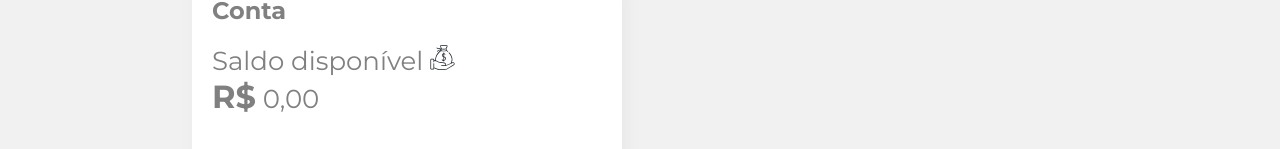
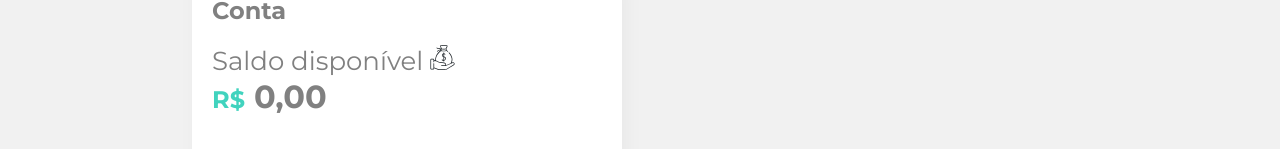
Before and after one commit to devcarolinealmeida/react-styled-components, a React (Create React App) app: page / in a window 1280 px wide. Shown: the part 193-342 px from the top of the page. Built offline with nearby package versions, Linux system fonts and the light colour scheme.

Commit message:
refactor Detail span

```diff
--- a/src/Components/Conta/index.jsx
+++ b/src/Components/Conta/index.jsx
@@ -4,7 +4,7 @@ import styled from "styled-components";
 import privado from "../../assets/images/privado.svg";
 import olho_icone from "../../assets/images/olho.svg";
 import dinheiro from "../../assets/images/dinheiro.svg";
-import { Icon, Box, Button, Saldo } from "../UI";
+import { Icon, Box, Button, Saldo, Detail } from "../UI";
 
 const IconMargin = styled(Icon)`
   margin-top: 2px;
@@ -26,9 +26,9 @@ const Conta = () => {
           <Icon src={dinheiro} alt="Ícone Saldo" />
         </span>
         {toggleState ? (
-          <div className="saldo">
-            <Saldo>R$</Saldo> 0,00{" "}
-          </div>
+          <Saldo>
+            <Detail>R$</Detail> 0,00{" "}
+          </Saldo>
         ) : null}
       </div>
 
--- a/src/Components/UI/index.jsx
+++ b/src/Components/UI/index.jsx
@@ -29,7 +29,12 @@ export const Button = styled.button`
     cursor: pointer;
 `
 
-export const Saldo = styled.span`
+export const Saldo = styled.div`
     font-weight: 700;
     font-size: 32px;
 `
+
+export const Detail = styled.span`
+    color: #41d3be;
+    font-size: 24px;
+`
--- a/src/assets/estilos.css
+++ b/src/assets/estilos.css
@@ -110,15 +110,17 @@ and <GlobalStyle /> on App.js
   width: 48%;
 } */
 
-/* .saldo {
+/* replaced by const Saldo = styled.div` on index.jsx from UI
+  .saldo {
   font-weight: 700;
   font-size: 32px;
 } */
 
-.detalhe {
+/* replaced by const Detail = styled.span` on index.jsx from UI
+  .detalhe {
   color: #41d3be;
   font-size: 24px;
-}
+} */
 
 @media (max-width: 800px) {
   .box {
```
